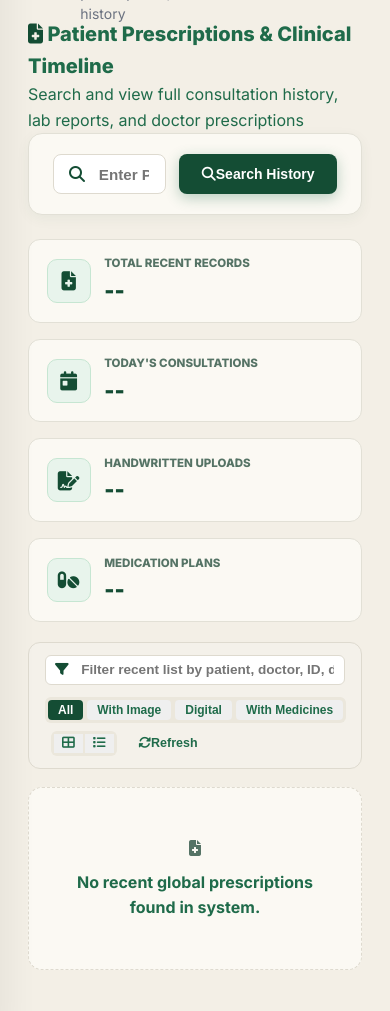
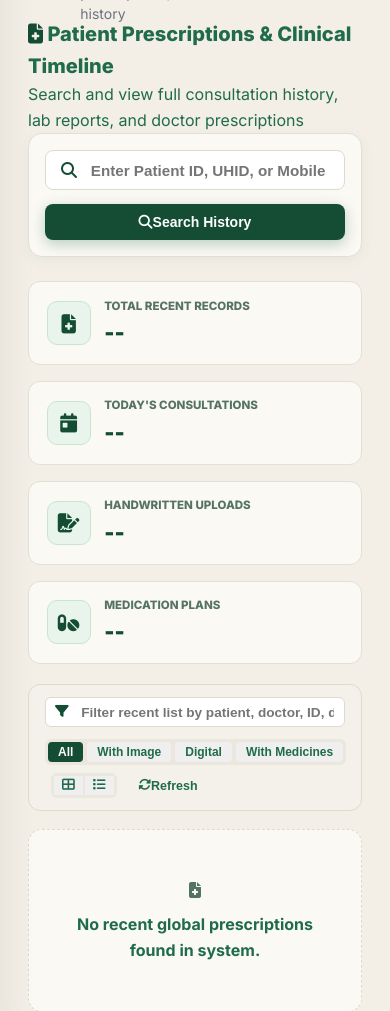
Before and after one commit to Siddu9964/GM_HMS, a PHP site: page /GM_HMS/reception_view/prescriptions.php in a window 390 px wide. Shown: the part 66-1077 px from the top of the page. Run offline with PHP 8.4, Linux system fonts and the light colour scheme; a user stored in the database is signed in.

Commit message:
all responsive menas mobile and tab responsvi updateds

```diff
--- a/reception_view/includes/reception_sidebar.php
+++ b/reception_view/includes/reception_sidebar.php
@@ -71,7 +71,7 @@
                         <a href="<?php echo $basePath; ?>opd_billing.php" class="opd-item" data-pd="opd_billing"
                             style="--n:1">
                             <i class="fas fa-flask"></i>
-                            <span>Lab Test</span>
+                            <span>Opd Billing</span>
                         </a>
                     </div>
                 </div>
--- a/reception_view/prescriptions.php
+++ b/reception_view/prescriptions.php
@@ -99,6 +99,12 @@
             gap: 1.15rem;
         }
 
+        @media (max-width: 600px) {
+            .global-grid-container {
+                grid-template-columns: 1fr;
+            }
+        }
+
         .global-card {
             background: #FBF9F3;
             border: 1.5px solid #E2E0D6;
@@ -191,6 +197,21 @@
             background: #EBE7DC;
             min-height: 350px;
         }
+
+        @media (max-width: 600px) {
+            .kpi-summary-grid {
+                grid-template-columns: 1fr !important;
+            }
+            .search-wrapper {
+                flex-direction: column;
+            }
+            .search-wrapper button {
+                width: 100%;
+            }
+            .search-container {
+                padding: 1rem;
+            }
+        }
     </style>
 </head>
 <body>
@@ -245,7 +266,7 @@
                 <!-- Global Recent Prescriptions (Advance UI/UX Layout) -->
                 <div id="all-prescriptions-section">
                     <!-- KPI Summary Stats Bar -->
-                    <div style="display: grid; grid-template-columns: repeat(auto-fit, minmax(200px, 1fr)); gap: 1rem; margin-bottom: 1.25rem;">
+                    <div class="kpi-summary-grid" style="display: grid; grid-template-columns: repeat(auto-fit, minmax(200px, 1fr)); gap: 1rem; margin-bottom: 1.25rem;">
                         <div style="background: #FBF9F3; border: 1.5px solid #E2E0D6; border-radius: 12px; padding: 0.9rem 1.1rem; display: flex; align-items: center; gap: 0.85rem;">
                             <div style="width: 44px; height: 44px; border-radius: 10px; background: #E8F4EC; color: #144D34; border: 1px solid #C6E6D2; display: flex; align-items: center; justify-content: center; font-size: 1.2rem;">
                                 <i class="fas fa-file-medical"></i>
```
Also changed, not shown: reception_view/assets/css/opd_billing.css (+40 -0 lines), 1 other file.
